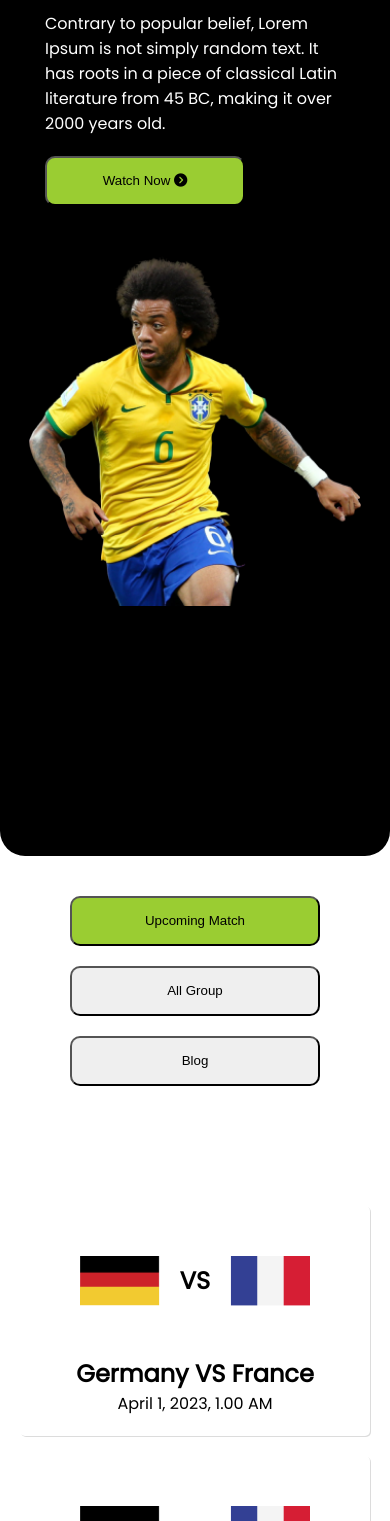
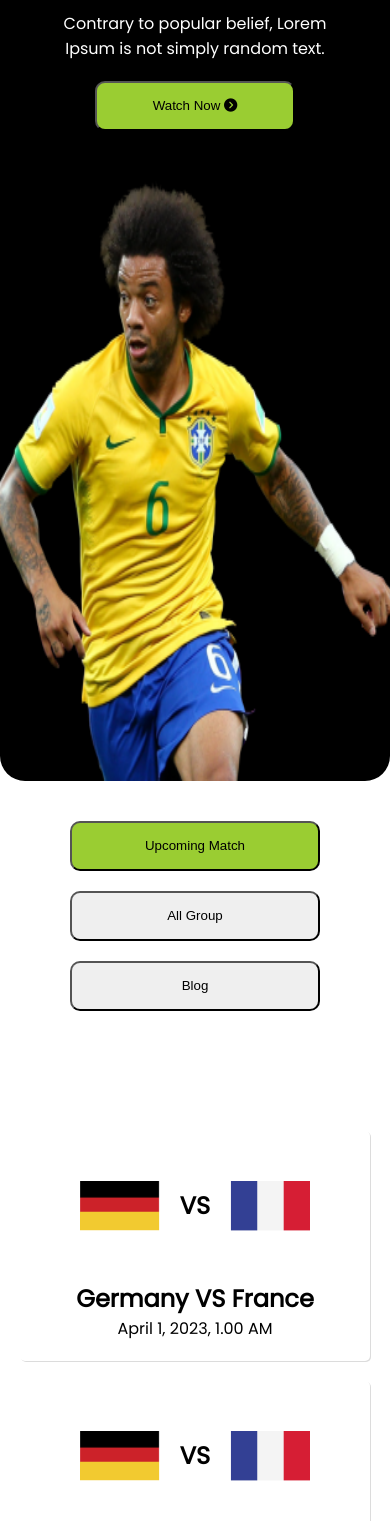
Before and after one commit to mehedi-h-shakil/world-cup, a plain HTML site: page match.html in a window 390 px wide. Shown: the part 169-1690 px from the top of the page. Drawn offline with Linux system fonts and the light colour scheme.

Commit message:
touch up

```diff
--- a/match.html
+++ b/match.html
@@ -29,9 +29,9 @@
     <!-- blog post section -->
     <section class="blog-post-section">
         <div class="button-section">
-            <button class="btn-link" id="match"><a href="match.html">Upcoming Match</a></button>
+            <a href="match.html"><button class="btn-link" id="match">Upcoming Match</button></a>
             <button class="btn-link">All Group</button>
-            <button class="btn-link"><a href="index.html">Blog</a></button>
+            <a href="index.html"><button class="btn-link">Blog</button></a>
         </div>
         <div class="match-section">
             <div class="match-posts">
--- a/styles/style.css
+++ b/styles/style.css
@@ -312,11 +312,33 @@ media query
     }
 
     .banner-title h1 {
+        text-align: center;
+
+    }
+
+    .banner-title p {
+        width: 270px;
+        height: 50px;
+        text-align: center;
+        margin: 0 auto;
+        overflow: hidden;
+        text-overflow: ellipsis;
+        display: -webkit-box;
+        -webkit-line-clamp: 3;
+        -webkit-box-orient: vertical;
+    }
+
+    .banner-title h1 {
         font-size: 30px;
     }
 
+    .link-btn {
+        align-items: center;
+        margin-left: 50px;
+    }
+
     .banner-img img {
-        height: 350px;
+        width: 400px;
     }
 
 
@@ -406,6 +428,20 @@ tablet devices
 
     .banner-title {
         width: 400px;
+    }
+
+    .banner-title h1 {
+        font-size: 3rem;
+    }
+
+    .banner-title p {
+        width: 270px;
+        height: 50px;
+        overflow: hidden;
+        text-overflow: ellipsis;
+        display: -webkit-box;
+        -webkit-line-clamp: 3;
+        -webkit-box-orient: vertical;
     }
 
     .blog-post-section {
```
Also changed, not shown: index.html (+1 -0 lines), assets/messi.jpg (added).
